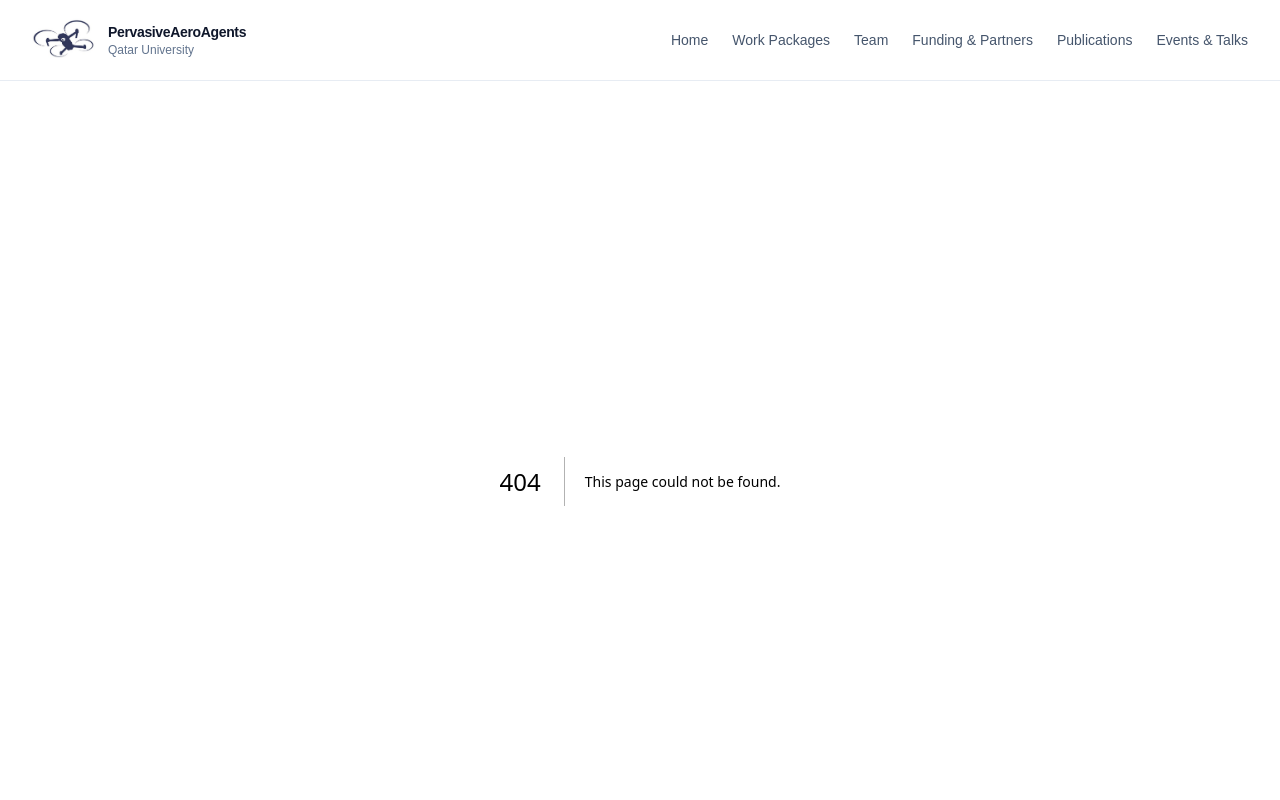
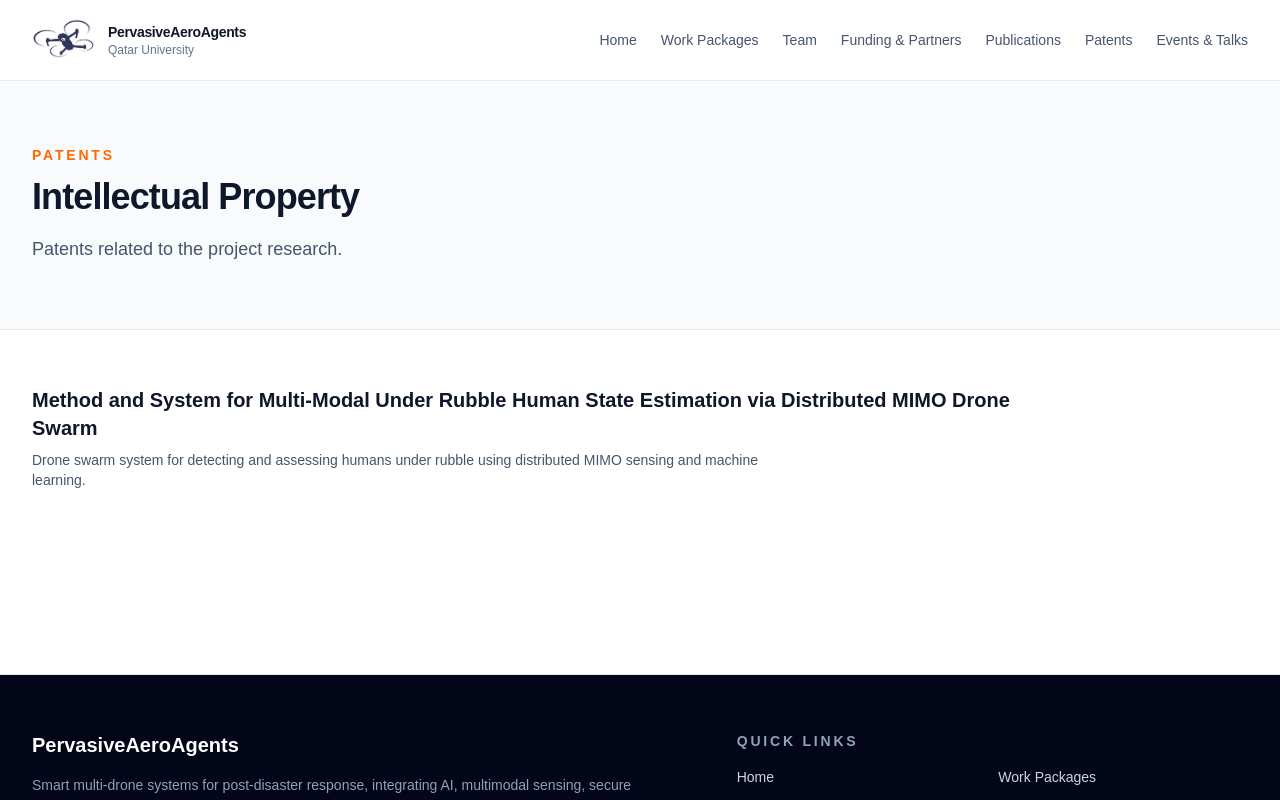
Before and after one commit to fatmaaa0812/uav-disaster-management, a Next.js app: page /patents in a window 1280 px wide. Before the commit this address had no page. Shown: the top 800 px of the page. Built offline with nearby package versions, Linux system fonts and the light colour scheme.

Commit message:
Add patents page

```diff
--- /dev/null
+++ b/src/app/patents/page.tsx
@@ -0,0 +1,45 @@
+import { SectionHeader } from "@/components/site/SectionHeader";
+import { patents } from "@/data/patents";
+
+export default function PatentsPage() {
+  return (
+    <main className="bg-white">
+
+      {/* header */}
+      <section className="border-b border-slate-200 bg-slate-50 py-16">
+        <div className="mx-auto max-w-7xl px-6 lg:px-8">
+          <SectionHeader
+            eyebrow="Patents"
+            title="Intellectual Property"
+            description="Patents related to the project research."
+          />
+        </div>
+      </section>
+
+      {/* list */}
+      <section className="mx-auto max-w-7xl px-6 py-14 lg:px-8">
+        <div className="max-w-5xl">
+
+          {patents.map((item) => (
+            <div
+              key={item.title}
+              className="border-b border-slate-200 py-8 first:pt-0 last:border-b-0"
+            >
+
+              <h2 className="text-xl font-semibold text-slate-900">
+                {item.title}
+              </h2>
+
+              <p className="mt-2 text-sm text-slate-600 max-w-3xl">
+                {item.description}
+              </p>
+
+            </div>
+          ))}
+
+        </div>
+      </section>
+
+    </main>
+  );
+}
--- /dev/null
+++ b/src/data/patents.ts
@@ -0,0 +1,8 @@
+export const patents = [
+  {
+    title:
+      "Method and System for Multi-Modal Under Rubble Human State Estimation via Distributed MIMO Drone Swarm",
+    description:
+      "Drone swarm system for detecting and assessing humans under rubble using distributed MIMO sensing and machine learning.",
+  },
+];
--- a/src/data/site.ts
+++ b/src/data/site.ts
@@ -13,6 +13,7 @@ export const navLinks = [
   { label: "Team", href: "/#team" },
   { label: "Funding & Partners", href: "/#funding-partners" },
   { label: "Publications", href: "/publications" },
+  { label: "Patents", href: "/patents" },
   { label: "Events & Talks", href: "/events-talks" },
 ];
 
@@ -140,20 +141,7 @@ export const teamMembersHome = [
     image: "/images/team-ali.jpg",
     href: "https://scholar.google.com/citations?user=DRvHa9wAAAAJ&hl=en",
   },
-  {
-    name: "Malek Chabbou",
-    role: "Research Assistant",
-    group: "Researchers & Postdoc",
-    image: "/images/team-malek.jpg",
-    href: "#",
-  },
-  {
-    name: "Mohammad Hilou",
-    role: "Research Assistant",
-    group: "Researchers & Postdoc",
-    image: "/images/team-mohammed-hilou.jpg",
-    href: "https://www.researchgate.net/scientific-contributions/Mohammad-Hilou-2339033903",
-  },
+
   {
     name: "MHD Saria Allahham",
     role: "Research Assistant",
@@ -168,6 +156,14 @@ export const teamMembersHome = [
     image: "/images/team-noor.jpg",
     href: "https://scholar.google.com/citations?user=0_2BjTIAAAAJ&hl=en",
   },
+    {
+    name: "Zaineh Abughazzah",
+    role: "Researcher",
+    group: "Researchers & Postdoc",
+    image: "/images/team-zaineh.jpg",
+    href: "https://scholar.google.com/citations?user=dbA33U0AAAAJ&hl=en",
+  },
+
   {
     name: "Ahmed Riahi",
     role: "Researcher",
@@ -183,19 +179,28 @@ export const teamMembersHome = [
     image: "/images/team-nema.jpg",
     href: "https://scholar.google.com/citations?user=qEYla5sAAAAJ&hl=en",
   },
-  {
-    name: "Zaineh Abughazzah",
-    role: "MS Student",
-    group: "Graduate Students",
-    image: "/images/team-zaineh.jpg",
-    href: "https://scholar.google.com/citations?user=dbA33U0AAAAJ&hl=en",
-  },
+
   {
     name: "FatemaElzahraa Elrotel",
     role: "MS Student ",
     group: "Graduate Students",
     image: "/images/team-fatema.jpg",
     href: "#",
+  },
+
+  {
+    name: "Malek Chabbou",
+    role: "MS Student",
+    group: "Graduate Students",
+    image: "/images/team-malek.jpg",
+    href: "#",
+  },
+  {
+    name: "Mohammad Hilou",
+    role: "MS Student",
+    group: "Graduate Students",
+    image: "/images/team-mohammed-hilou.jpg",
+    href: "https://www.researchgate.net/scientific-contributions/Mohammad-Hilou-2339033903",
   },
 
   {
```
